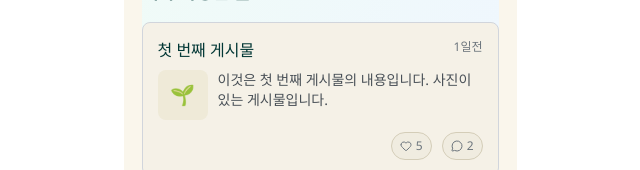
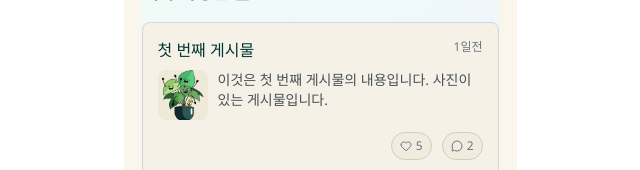
Before and after one commit to daybreaker42/KU-hackathon-2025, a Next.js app in the folder client/: page /user in a window 1280 px wide. Shown: the part 601-771 px from the top of the page, without its empty margins (320-960 px from the left). Built offline with nearby package versions, Linux system fonts and the light colour scheme.

Commit message:
fix: 이미지 커뮤니티 게시글 목록에서 안 보였던 문제 해결

```diff
--- a/client/app/community/category/[category]/page.tsx
+++ b/client/app/community/category/[category]/page.tsx
@@ -38,7 +38,7 @@ const mapApiPostToUiPost = (apiPost: ApiCommunityPost): CommunityPost => {
     likes: apiPost.likes_count,
     comments: apiPost.comments_count,
     category: apiPost.category as 'question' | 'daily' | 'free' | 'plant',
-    hasImage: apiPost.images && apiPost.images.length > 0,
+    images: apiPost.images, // 이미지 배열 직접 매핑
     plant: apiPost.plant_name ? {
       id: 0,
       name: apiPost.plant_name,
--- a/client/app/component/community/CommunitySection.tsx
+++ b/client/app/component/community/CommunitySection.tsx
@@ -35,7 +35,7 @@ const mapApiPostToUiPost = (apiPost: ApiCommunityPost): CommunityPost => {
     likes: apiPost.likes_count, // likes_count를 likes로 매핑
     comments: apiPost.comments_count, // comments_count를 comments로 매핑
     category: apiPost.category as 'question' | 'daily' | 'free' | 'plant', // 타입 캐스팅
-    hasImage: apiPost.images && apiPost.images.length > 0, // 이미지 여부 확인
+    images: apiPost.images, // 이미지 배열 직접 매핑
     plant: apiPost.plant_name ? { // plant_name이 있으면 Plant 객체 생성
       id: 0, // 임시 ID (추후 서버에서 plant 객체 전체를 반환하면 수정)
       name: apiPost.plant_name,
@@ -105,6 +105,8 @@ export default function CommunitySection({ title, category, plantId, showMoreBut
 
         // 실제 API 호출 - 각 카테고리에서 최신 3개씩 가져오기
         const postsData = await getCommunityPostsByCategory(category, 1, 3);
+
+        console.log(JSON.stringify(postsData));
 
         // 서버 데이터를 UI 컴포넌트 형태로 변환
         const uiPosts = postsData.posts.map(mapApiPostToUiPost);
--- a/client/app/component/community/PostCard.tsx
+++ b/client/app/component/community/PostCard.tsx
@@ -1,6 +1,8 @@
 'use client';
 
 import { Heart, MessageCircle } from 'lucide-react';
+import Image from 'next/image';
+import { useState } from 'react';
 import { CommunityPost } from '@/app/types/community/community';
 
 interface PostCardProps {
@@ -13,12 +15,31 @@ interface PostCardProps {
 
 export default function PostCard({ post, onClick, variant = 'compact', imagePosition = 'right', showAuthor = true }: PostCardProps) {
   const isCompact = variant === 'compact';
+  const [imageError, setImageError] = useState(false);
 
-  const imageThumbnail = (post.images && post.images.length > 0) && (
-    <div className={`bg-[#EFEAD8] rounded-lg flex items-center justify-center flex-shrink-0 ${
+  // 이미지 URL 유효성 검사
+  const hasValidImage = post.images && post.images.length > 0 && post.images[0] && post.images[0].trim() !== '';
+
+  const imageThumbnail = hasValidImage && (
+    <div className={`bg-[#EFEAD8] rounded-lg flex items-center justify-center flex-shrink-0 overflow-hidden ${
       isCompact ? 'w-[50px] h-[50px]' : 'w-[60px] h-[60px]'
       }`}> {/* 이미지 배경을 새 배경에 맞게 조정 */}
-      <span className={isCompact ? 'text-[20px]' : 'text-[24px]'}>🌱</span>
+      {!imageError ? (
+        <Image
+          src={post.images![0]}
+          alt="게시글 이미지"
+          width={isCompact ? 50 : 60}
+          height={isCompact ? 50 : 60}
+          className="w-full h-full object-cover"
+          onError={() => {
+            console.log('이미지 로딩 실패:', post.images![0]); // 디버깅을 위한 로그
+            setImageError(true);
+          }}
+          unoptimized={false} // Next.js 이미지 최적화 사용
+        />
+      ) : (
+        <span className={isCompact ? 'text-[20px]' : 'text-[24px]'}>🌱</span>
+      )}
     </div>
   );
 
--- a/client/next.config.ts
+++ b/client/next.config.ts
@@ -27,6 +27,18 @@ const nextConfig: NextConfig = {
         port: '',
         pathname: '/**',
       },
+      {
+        protocol: 'https',
+        hostname: '*.s3.amazonaws.com',
+        port: '',
+        pathname: '/**',
+      },
+      {
+        protocol: 'https',
+        hostname: '*.s3.*.amazonaws.com',
+        port: '',
+        pathname: '/**',
+      },
     ],
   },
 };
```
